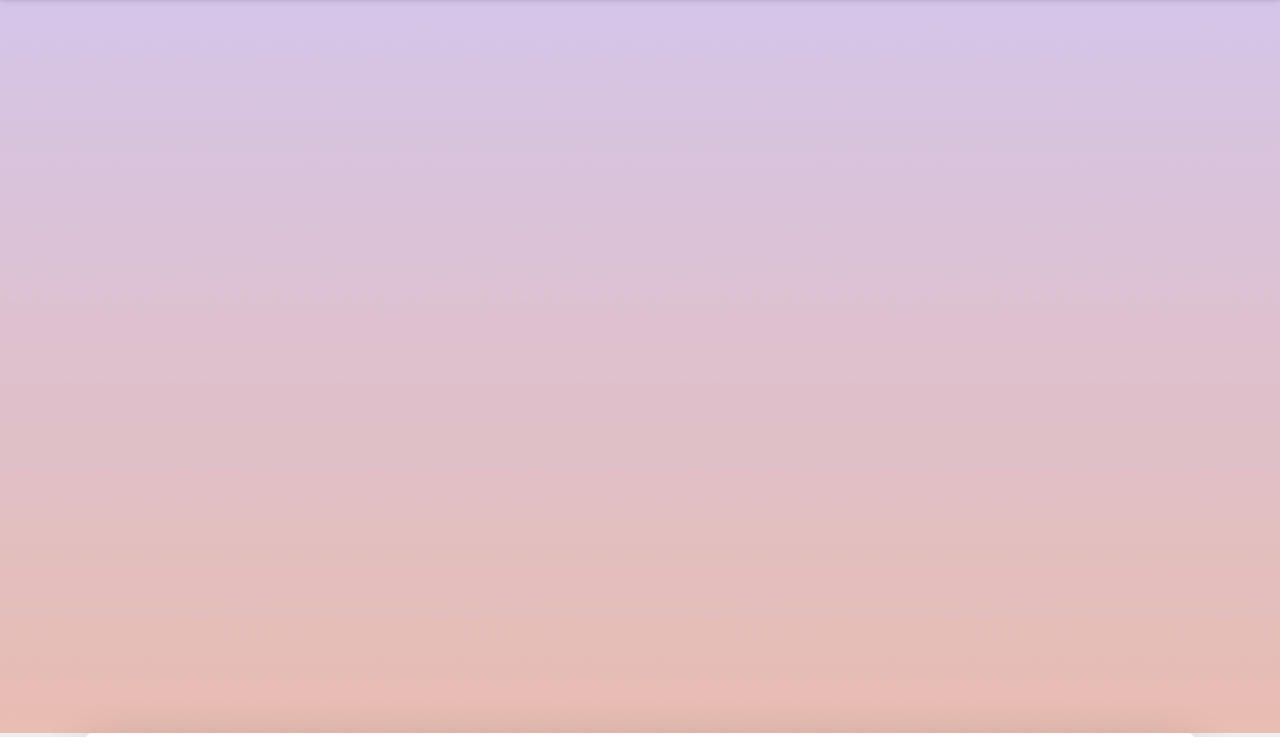
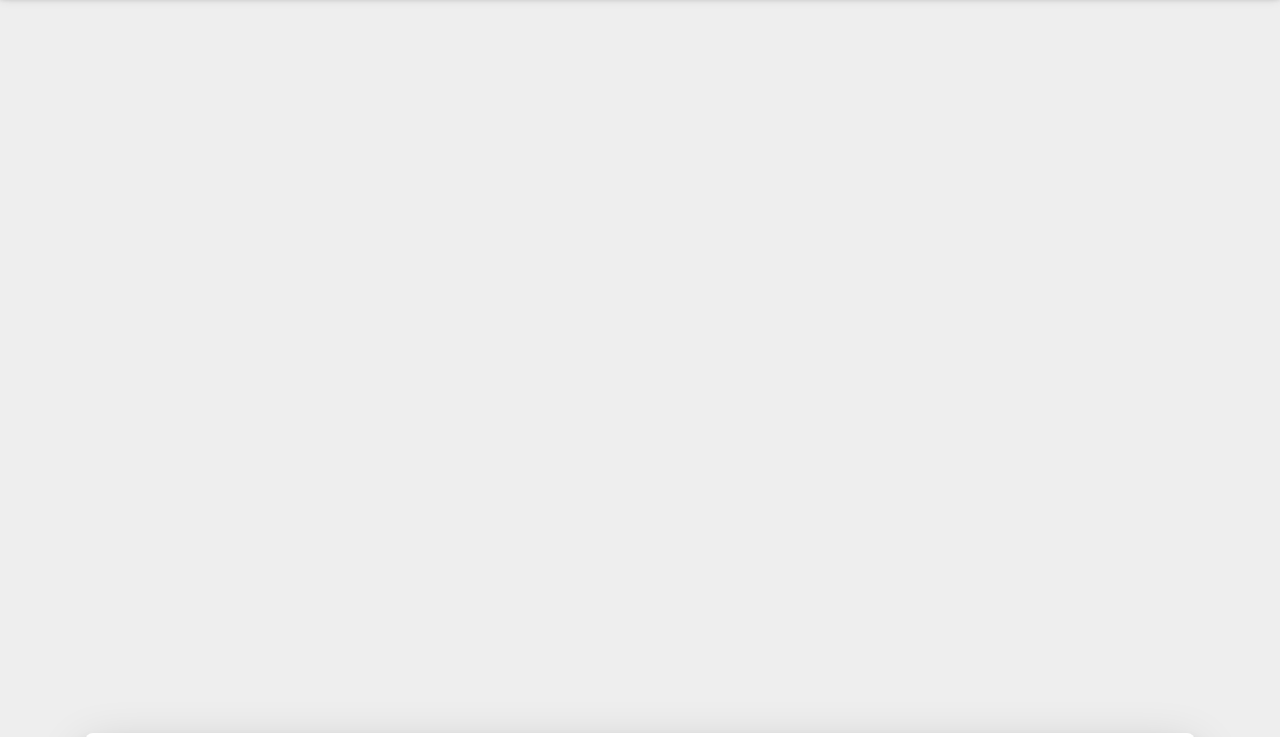
Before and after one commit to zyp0810/zyp0810.github.io, a plain HTML site: page index.html in a window 1280 px wide. Shown: the part 67-804 px from the top of the page. Drawn offline with nearby package versions, Linux system fonts and the light colour scheme; a small style sheet from the web is missing.

Commit message:
首页去除整页条幅

```diff
--- a/index.html
+++ b/index.html
@@ -141,11 +141,11 @@
   </div>
 </nav>
 
-    <div class="banner" id="banner" parallax=true
+    <!--<div class="banner" id="banner" parallax=true
          style="background: url('/img/default.png') no-repeat center center;
            background-size: cover;">
       <div class="full-bg-img">
-        <!--<div class="mask flex-center" style="background-color: rgba(0, 0, 0, 0.3)">
+        <div class="mask flex-center" style="background-color: rgba(0, 0, 0, 0.3)">
           <div class="page-header text-center fade-in-up">
             <span class="h2" id="subtitle" title="欢迎来到我的博客">
 
@@ -159,9 +159,9 @@
               <i class="iconfont icon-arrowdown"></i>
             </div>
 
-        </div>-->
+        </div>
       </div>
-    </div>
+    </div>-->
   </header>
 
   <main>
```
